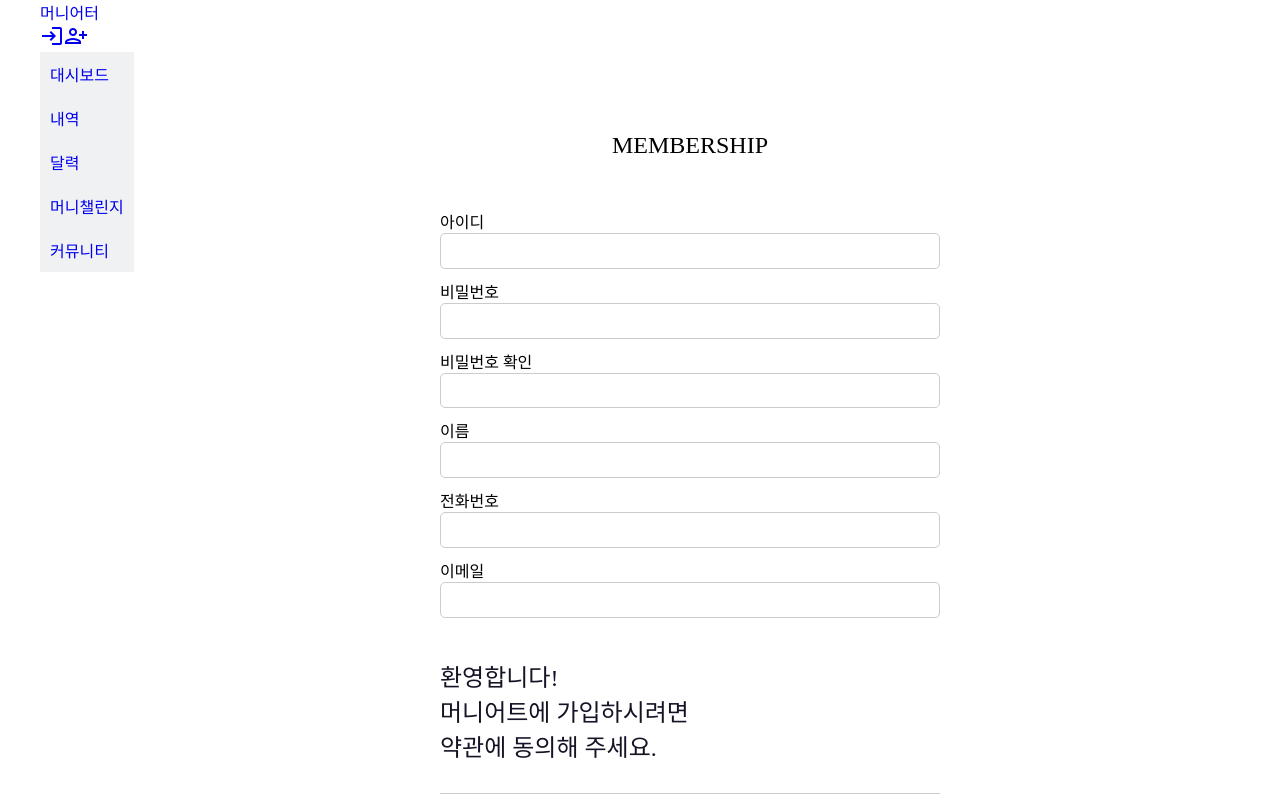
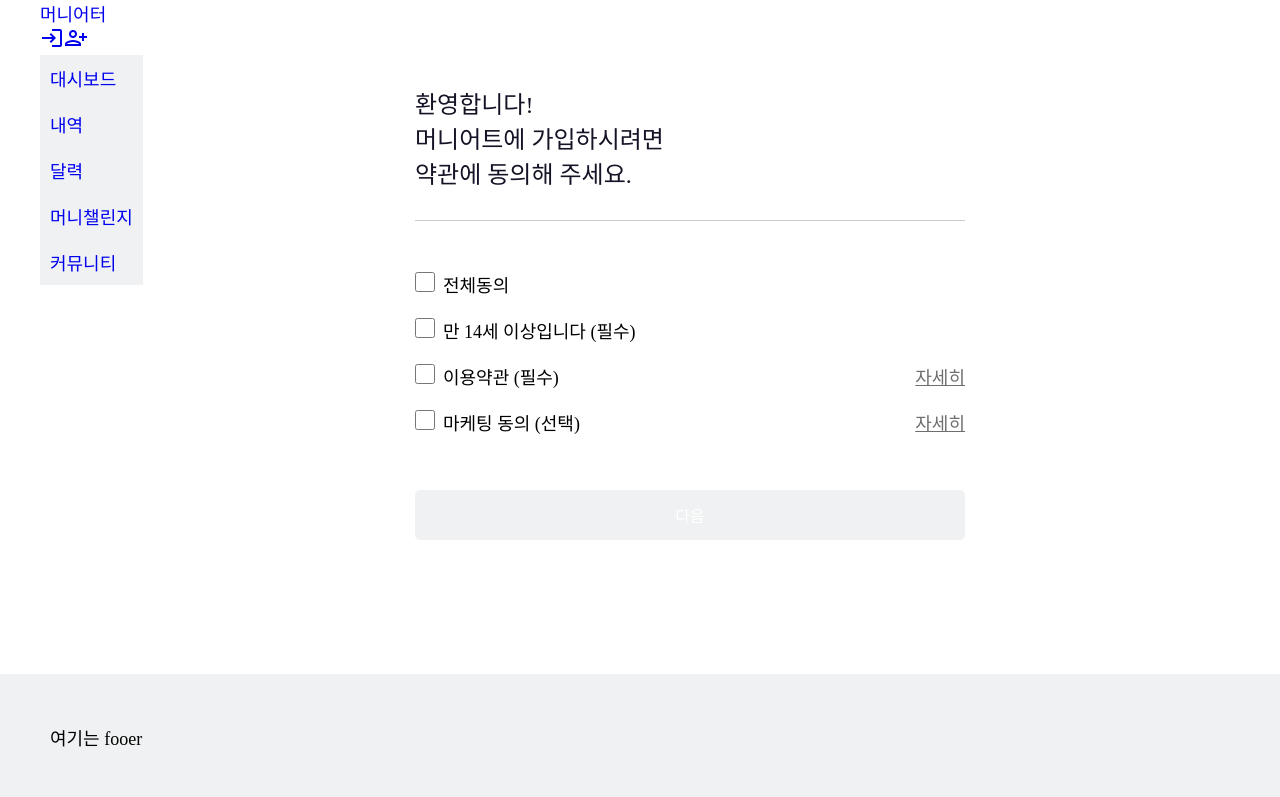
Before and after one commit to heohzit/moniet_web, a React (Create React App) app in the folder moniet_web_front/: page /join in a window 1280 px wide. Shown: the top 797 px of the page. Built offline with nearby package versions, Linux system fonts and the light colour scheme; a web font is replaced by a local one; what quill-image-resize-module-react would draw is missing.

Commit message:
이용약관 동의 css

```diff
--- a/moniet_web_front/src/App.js
+++ b/moniet_web_front/src/App.js
@@ -11,6 +11,7 @@ import Login from "./component/member/Login";
 import { useState, useEffect } from "react";
 import MemberMain from "./component/member/MemberMain";
 import Myinfo from "./component/member/Myinfo";
+import AgreeBox from "./component/member/AgreeBox";
 
 function App() {
   const [isLogin, setIsLogin] = useState(null);
@@ -50,7 +51,8 @@ function App() {
             isLogin={isLogin}
             setIsLogin={setIsLogin}
           />
-          <Route path="/join" element={<Join />} />
+          <Route path="/join" element={<AgreeBox />} />
+          <Route path="/joinfrm" element={<Join />} />
           <Route path="/login" element={<Login setIsLogin={setIsLogin} />} />
           <Route
           path="/member/myinfo" element={<Myinfo isLogin={isLogin} setIsLogin={setIsLogin}/>}
--- a/moniet_web_front/src/component/member/AgreeBox.js
+++ b/moniet_web_front/src/component/member/AgreeBox.js
@@ -1,11 +1,15 @@
 import { useState, useEffect } from "react";
 import "./agreeBox.css";
+import { useNavigate } from "react-router-dom";
+import Swal from "sweetalert2";
 
 const AgreeBox = () => {
   const [allCheck, setAllCheck] = useState(false);
   const [ageCheck, setAgeCheck] = useState(false);
   const [useCheck, setUseCheck] = useState(false);
   const [marketingCheck, setMarketingCheck] = useState(false);
+  const navigate = useNavigate();
+
 
   const allBtnEvent = () => {
     if (allCheck === false) {
@@ -45,18 +49,32 @@ const AgreeBox = () => {
     }
   };
   useEffect(() => {
+    //disabled = true -> disable처리
     const nextBtn = document.querySelector(".next-button");
     if (ageCheck === true && useCheck === true && marketingCheck === true) {
       setAllCheck(true);
+      nextBtn.disabled = false;
+    }
+    if (ageCheck === true && useCheck === true) {
+      nextBtn.disabled = false;
+    } else {
+      setAllCheck(false);
       nextBtn.disabled = true;
     }
-    if (ageCheck === true && useCheck === true) {
-      nextBtn.disabled = true;
-    } else {
-      setAllCheck(false);
-      nextBtn.disabled = false;
+  }, [ageCheck, useCheck, marketingCheck]);
+
+  const popUpForTerms = ()=>{
+    console.log("클릭");
+  };
+
+  const joinfrm = ()=>{
+    const nextBtn = document.querySelector(".next-button");
+    if(nextBtn.disabled){
+      alert("이용약관 동의 후 회원가입 페이지로 이동합니다.");
+    }else{
+      navigate("/joinFrm");
     }
-  }, [ageCheck, useCheck, marketingCheck]);
+  };
 
   return (
     <div className="agree-box-wrap">
@@ -71,52 +89,54 @@ const AgreeBox = () => {
         <form method="post" action="">
           <div>
             <div>
-              <div>
+              <div className="check">
                 <input
                   type="checkbox"
                   id="all-check"
                   checked={allCheck}
                   onChange={allBtnEvent}
                 />
-                <label for="all-check">전체동의</label>
+                <label htmlFor="all-check">전체동의</label>
               </div>
-              <div>
+              <div className="check">
                 <input
                   type="checkbox"
                   id="check1"
                   checked={ageCheck}
                   onChange={ageBtnEvent}
                 />
-                <label for="check1">
+                <label htmlFor="check1">
                   만 14세 이상입니다 <span>(필수)</span>
                 </label>
               </div>
-              <div>
+              <div className="check">
                 <input
                   type="checkbox"
                   id="check2"
                   checked={useCheck}
                   onChange={useBtnEvent}
                 />
-                <label for="check2">
+                <label htmlFor="check2">
                   이용약관 <span>(필수)</span>
                 </label>
+                <button onClick={popUpForTerms} type="button" className="popUpBtn">자세히</button>
               </div>
-              <div>
+              <div className="check">
                 <input
                   type="checkbox"
                   id="check3"
                   checked={marketingCheck}
                   onChange={marketingBtnEvent}
                 />
-                <label for="check3">
+                <label htmlFor="check3">
                   마케팅 동의 <span>(선택)</span>
                 </label>
+                <button onClick={popUpForTerms} type="button" className="popUpBtn">자세히</button>
               </div>
             </div>
           </div>
-          <button className="next-button" disabled>
-            확인
+          <button className="next-button" type="button" onClick={joinfrm}>
+            다음
           </button>
         </form>
       </div>
@@ -124,4 +144,6 @@ const AgreeBox = () => {
   );
 };
 
+
+
 export default AgreeBox;
--- a/moniet_web_front/src/component/member/Join.js
+++ b/moniet_web_front/src/component/member/Join.js
@@ -159,7 +159,6 @@ const Join = () => {
         checkMsg={checkEmailMsg}
         blurEvent={emailCheck}
       />
-      <AgreeBox />
       <div className="join-button">
         <button type="button" onClick={join}>
           회원가입
--- a/moniet_web_front/src/component/member/agreeBox.css
+++ b/moniet_web_front/src/component/member/agreeBox.css
@@ -1,5 +1,8 @@
+*{
+  font-size: 18px;
+}
 .agree-box-wrap {
-  width: 500px;
+  width: 550px;
   margin: 0 auto;
 }
 .agree-box-title {
@@ -8,6 +11,7 @@
   padding: 30px 0px;
   color: #151426;
   border-bottom: 1px solid #ccc;
+  margin-bottom: 40px;
 }
 .next-button {
   width: 100%;
@@ -17,14 +21,37 @@
   border: none;
   outline: none;
   color: #ccc;
-  background-color: #f0f1f2;
-  font-size: 14px;
-  margin: 30px 0px;
+  background-color: #151426;
+  font-size: 16px;
+  margin: 45px 0px;
+  height: 50px;
+  font-family: ns-b;
 }
 .next-button:disabled {
-  background-color: #323673;
+  background-color:#f0f1f2;
   color: #fff;
+  font-family: ns-b;
+  font-size: 16px;
 }
 input[type="checkbox"] {
   margin-right: 8px;
+  accent-color: #151426;
+  cursor: pointer;
+  width: 20px;
+  height: 20px;
 }
+.check{
+  padding: 10px 0px;
+}
+.popUpBtn{
+  color: #6e6e6e;
+  text-decoration: underline;
+  cursor: pointer;
+  border: none;
+  background-color: #fff;
+  position: absolute;
+  right: 0;
+}
+.check{
+  position: relative;
+}
```
